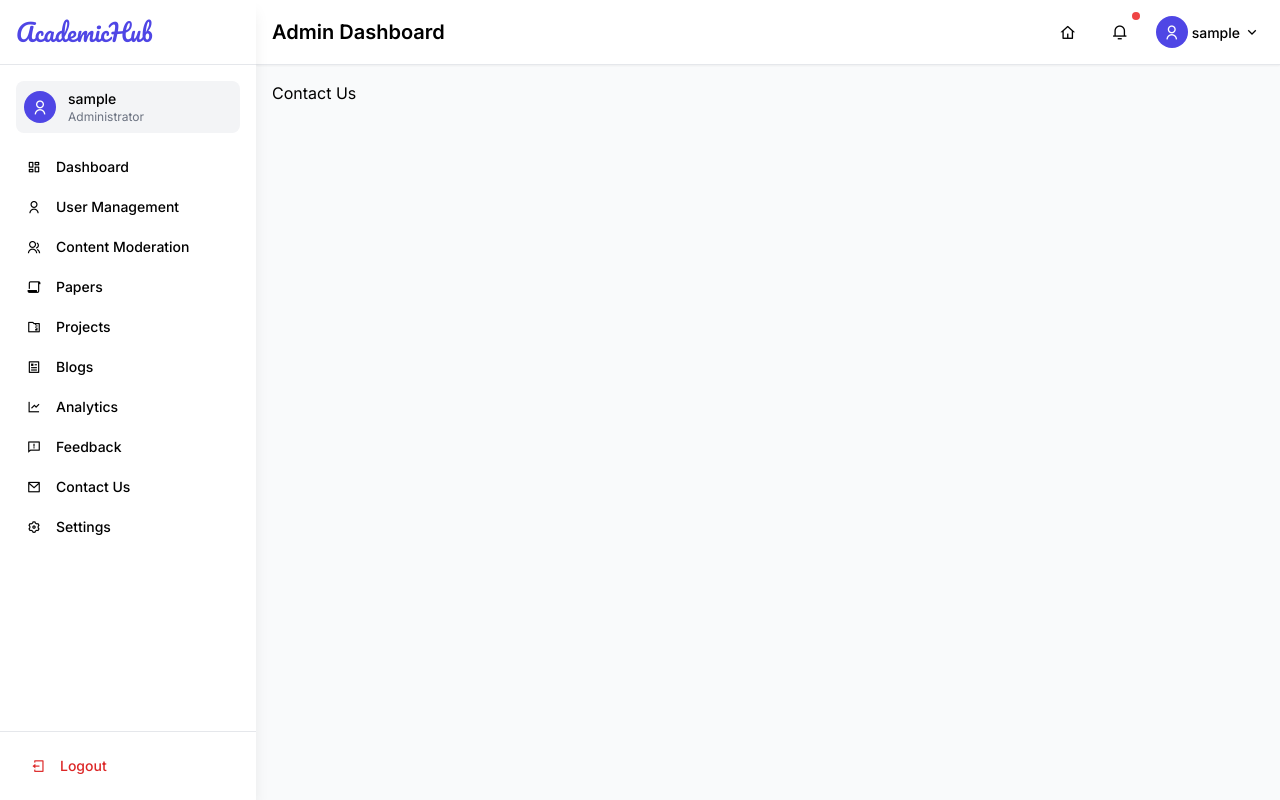
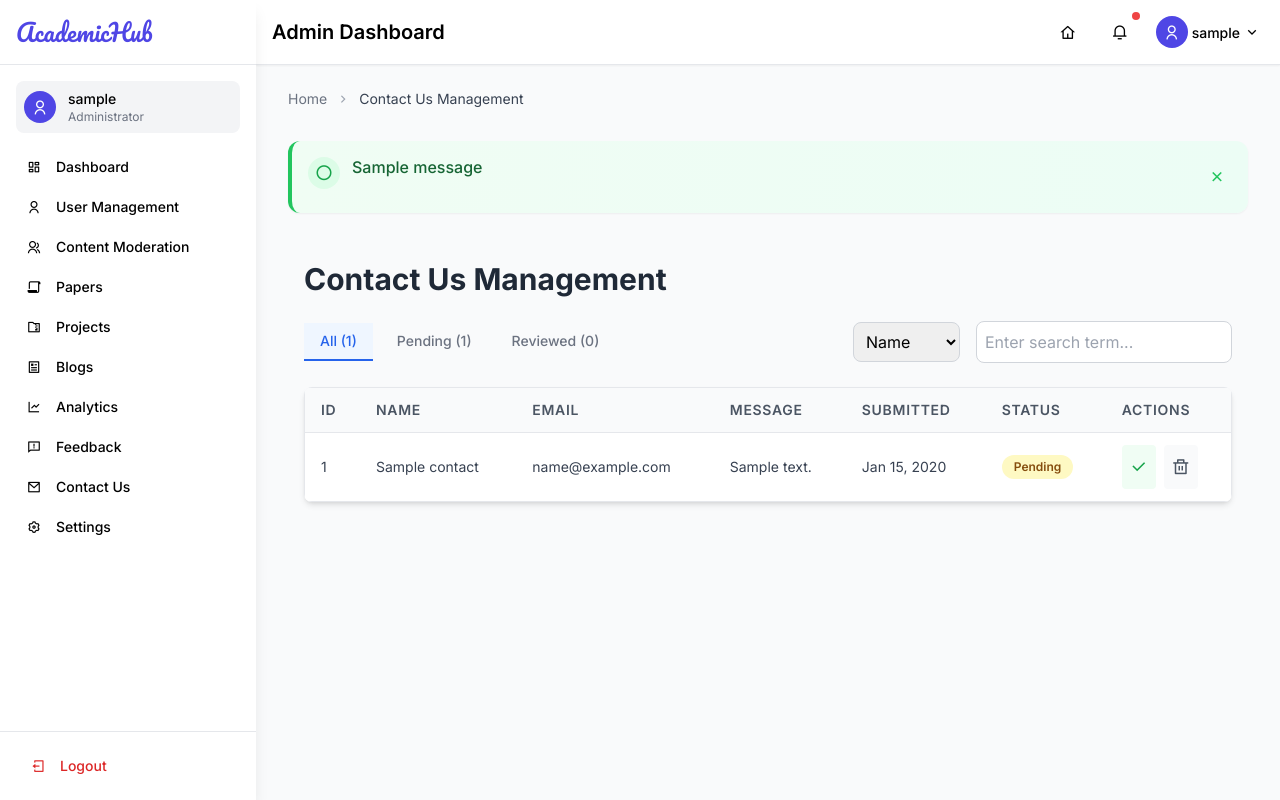
Before and after one commit to keyurbhatiya/Academichub, a Django app: page /admin/contact-us/ in a window 1280 px wide. Run offline with Django 4.2, Linux system fonts and the light colour scheme; a user stored in the database is signed in; tables that the repository leaves empty hold one stand-in row (values such as "Sample post"); one stand-in notice (Sample message) is shown; some libraries are stand-ins or nearby versions.

Commit message:
Add dashboard, feedback management, and settings templates with responsive design and interactive features
- Implemented a comprehensive dashboard layout with quick actions, summary cards, and charts for data visualization.
- Created a feedback management page with filtering options and action buttons for reviewing and deleting feedback.
- Developed a settings page for managing website configurations, including website name, contact email, and user registration options.
- Enhanced user experience with dynamic messages and improved accessibility features across all templates.

```diff
--- a/academichub/urls.py
+++ b/academichub/urls.py
@@ -22,7 +22,10 @@ urlpatterns = [
     path('admin/papers/upload/', views.upload_old_paper, name='admin_upload_old_paper'),
     path('admin/analytics/', views.analytics, name='analytics'),
     path('admin/settings/', views.settings, name='settings'),
-    path('admin/contact-us/', views.admin_ontact_us, name='contact_us'),
+    path('admin/contact-us/', views.admin_contact_us, name='admin_contact_us'),
+    path('admin/contact-us/delete/<int:contact_id>/', views.admin_delete_contact, name='admin_delete_contact'),
+    path('admin/feedback/', views.admin_feedback, name='admin_feedback'),
+    path('admin/feedback/delete/<int:feedback_id>/', views.admin_delete_feedback, name='admin_delete_feedback'),
     path('admin/projects/upload/', views.upload_project, name='admin_upload_project'),
     path('admin/projects/delete/<int:project_id>/', views.admin_delete_project, name='admin_delete_project'),
 
--- a/core/forms.py
+++ b/core/forms.py
@@ -1,7 +1,7 @@
 from django import forms
 from django.contrib.auth.forms import UserCreationForm
 from django.contrib.auth.models import User
-from .models import OldPaper, Project, Blog, Contact, SiteSettings
+from .models import OldPaper, Project, Blog, Contact, SiteSettings, Feedback
 
 class RegisterForm(UserCreationForm):
     email = forms.EmailField(required=True)
@@ -46,7 +46,10 @@ class ContactForm(forms.ModelForm):
         model = Contact
         fields = ['name', 'email', 'message']
 
-class FeedbackForm(forms.Form):
-    name = forms.CharField(max_length=100)
-    email = forms.EmailField()
-    message = forms.CharField(widget=forms.Textarea)
+class FeedbackForm(forms.ModelForm):
+    class Meta:
+        model = Feedback
+        fields = ['message']
+        widgets = {
+            'message': forms.Textarea(attrs={'rows': 4, 'placeholder': 'Enter your feedback'})
+        }
--- a/core/views.py
+++ b/core/views.py
@@ -1,8 +1,8 @@
 from django.shortcuts import render, redirect, get_object_or_404
 from django.contrib.auth import login, logout
 from django.contrib.auth.decorators import login_required, user_passes_test
-from .forms import RegisterForm, OldPaperForm, ProjectForm, BlogForm, ContactForm, FeedbackForm
-from .models import OldPaper, Project, Blog, SiteSettings,  Comment
+from .forms import RegisterForm, OldPaperForm, ProjectForm, BlogForm, ContactForm, FeedbackForm, Feedback
+from .models import OldPaper, Project, Blog, SiteSettings,  Comment,Contact
 from django.contrib.auth.models import User
 from django.contrib import messages
 from .forms import ContentModerationForm
@@ -148,7 +148,7 @@ def contact_us(request):
         form = ContactForm(request.POST)
         if form.is_valid():
             form.save()
-            messages.success(request, 'Your message has been sent successfully!')
+            messages.success(request, 'Thank you for your message! We will get back to you soon.')
             return redirect('contact')
     else:
         form = ContactForm()
@@ -156,11 +156,16 @@ def contact_us(request):
 
 
 def feedback_view(request):
-    form = FeedbackForm(request.POST or None)
-    if request.method == 'POST' and form.is_valid():
-        # You could save to a model or send an email here
-        messages.success(request, "Thank you for your feedback!")
-        return redirect('feedback')
+    if request.method == 'POST':
+        form = FeedbackForm(request.POST)
+        if form.is_valid():
+            feedback = form.save(commit=False)
+            feedback.user = request.user if request.user.is_authenticated else None
+            feedback.save()
+            messages.success(request, 'Thank you for your feedback!')
+            return redirect('feedback')
+    else:
+        form = FeedbackForm()
     return render(request, 'core/feedback/feedback.html', {'form': form})
 
 def community_guidelines(request):
@@ -400,7 +405,7 @@ def admin_dashboard(request):
         'user_data': json.dumps(user_data),
         'distribution_data': json.dumps(distribution_data),
     }
-    return render(request, 'admin/dashboard.html', context)
+    return render(request, 'admin/dashboard/dashboard.html', context)
 
 @login_required
 def admin_users(request):
@@ -704,7 +709,7 @@ def Content_Moderation(request):
     page_number = request.GET.get('page')
     page_obj = paginator.get_page(page_number)
 
-    return render(request, 'admin/content_moderation.html', {
+    return render(request, 'admin/content_moderation/content_moderation.html', {
         'form': form,
         'contents': page_obj,
         'page_obj': page_obj,
@@ -858,7 +863,7 @@ def analytics(request):
         'user_roles_data': json.dumps(user_roles_data),
     }
 
-    return render(request, 'admin/analytics.html', context)
+    return render(request, 'admin/analytics/analytics.html', context)
 
 def settings(request):
     settings_obj, created = SiteSettings.objects.get_or_create()
@@ -871,16 +876,100 @@ def settings(request):
         messages.success(request, 'Settings updated successfully.')
         return redirect('settings')
     context = {'settings': settings_obj}
-    return render(request, 'admin/settings.html', context)
-
-
+    return render(request, 'admin/settings/settings.html', context)
 
 
 # admin contact us view
+
 @login_required
 @user_passes_test(lambda u: u.is_superuser)
-def admin_ontact_us(request):
-    return render(request, 'admin/contact_us.html', {
-        'contact_form': ContactForm(),
-        'feedback_form': FeedbackForm(),
-    })
+def admin_contact_us(request):
+    if request.method == 'POST':
+        contact_id = request.POST.get('contact_id')
+        action = request.POST.get('action')
+        contact = get_object_or_404(Contact, id=contact_id)
+
+        if action == 'review':
+            try:
+                contact.status = 'Reviewed'
+                contact.save()
+                messages.success(request, f'Contact message ID {contact.id} marked as Reviewed.')
+            except Exception as e:
+                messages.error(request, f'Error updating contact message: {str(e)}')
+            return redirect('admin_contact_us')
+
+    contact_list = Contact.objects.all().order_by('-created_at')
+    contact_count = contact_list.count()
+    pending_count = contact_list.filter(status='Pending').count()
+    reviewed_count = contact_list.filter(status='Reviewed').count()
+
+    context = {
+        'contact_list': contact_list,
+        'contact_count': contact_count,
+        'pending_count': pending_count,
+        'reviewed_count': reviewed_count,
+    }
+    return render(request, 'admin/contact_us/contact_us.html', context)
+
+@login_required
+@user_passes_test(lambda u: u.is_superuser)
+def admin_delete_contact(request, contact_id):
+    if request.method == 'POST':
+        contact = get_object_or_404(Contact, id=contact_id)
+        try:
+            contact_id = contact.id
+            contact.delete()
+            messages.success(request, f'Contact message ID {contact_id} deleted successfully.')
+        except Exception as e:
+            messages.error(request, f'Error deleting contact message: {str(e)}')
+        return redirect('admin_contact_us')
+    else:
+        messages.error(request, 'Invalid request method.')
+        return redirect('admin_contact_us')
+
+
+@login_required
+@user_passes_test(lambda u: u.is_superuser)
+def admin_feedback(request):
+    if request.method == 'POST':
+        feedback_id = request.POST.get('feedback_id')
+        action = request.POST.get('action')
+        feedback = get_object_or_404(Feedback, id=feedback_id)
+
+        if action == 'review':
+            try:
+                feedback.status = 'Reviewed'
+                feedback.save()
+                messages.success(request, f'Feedback ID {feedback.id} marked as Reviewed.')
+            except Exception as e:
+                messages.error(request, f'Error updating feedback: {str(e)}')
+            return redirect('admin_feedback')
+
+    feedback_list = Feedback.objects.all().order_by('-created_at')
+    feedback_count = feedback_list.count()
+    pending_count = feedback_list.filter(status='Pending').count()
+    reviewed_count = feedback_list.filter(status='Reviewed').count()
+
+    context = {
+        'feedback_list': feedback_list,
+        'feedback_count': feedback_count,
+        'pending_count': pending_count,
+        'reviewed_count': reviewed_count,
+    }
+    return render(request, 'admin/feedback/feedback.html', context)
+
+@login_required
+@user_passes_test(lambda u: u.is_superuser)
+def admin_delete_feedback(request, feedback_id):
+    if request.method == 'POST':
+        feedback = get_object_or_404(Feedback, id=feedback_id)
+        try:
+            feedback_id = feedback.id
+            feedback.delete()
+            messages.success(request, f'Feedback ID {feedback_id} deleted successfully.')
+        except Exception as e:
+            messages.error(request, f'Error deleting feedback: {str(e)}')
+        return redirect('admin_feedback')
+    else:
+        messages.error(request, 'Invalid request method.')
+        return redirect('admin_feedback')
--- a/templates/admin/contact_us.html
+++ /dev/null
@@ -1,8 +0,0 @@
-{% extends 'admin/base.html' %}
-{% load static %}
-
-{% block content %}
-
-<h1>Contact Us</h1>
-
-{% endblock %}
--- /dev/null
+++ b/templates/admin/contact_us/contact_us.html
@@ -0,0 +1,201 @@
+{% extends 'admin/base.html' %}
+
+{% block title %}Contact Us Management | AcademicHub{% endblock %}
+
+{% block content %}
+<!-- Breadcrumb -->
+<div class="px-4 py-2 bg-gray-50 text-sm">
+    <div class="flex items-center space-x-2">
+        <a href="{% url 'admin_dashboard' %}" class="text-gray-500 hover:text-blue-600">Home</a>
+        <div class="w-4 h-4 flex items-center justify-center text-gray-400">
+            <i class="ri-arrow-right-s-line"></i>
+        </div>
+        <span class="text-gray-700">Contact Us Management</span>
+    </div>
+</div>
+
+<!-- Messages -->
+{% if messages %}
+<div class="mx-4 my-6 space-y-3">
+    {% for message in messages %}
+    <div class="relative p-4 rounded-xl border-l-4 shadow-sm transition-all duration-300 hover:shadow-md
+        {% if message.tags == 'success' %}bg-gradient-to-r from-green-50 to-emerald-50 border-green-500 text-green-800
+        {% elif message.tags == 'error' %}bg-gradient-to-r from-red-50 to-rose-50 border-red-500 text-red-800
+        {% elif message.tags == 'warning' %}bg-gradient-to-r from-yellow-50 to-amber-50 border-yellow-500 text-yellow-800
+        {% else %}bg-gradient-to-r from-blue-50 to-indigo-50 border-blue-500 text-blue-800{% endif %}">
+        <div class="flex items-start">
+            <div class="flex-shrink-0 mr-3">
+                <div class="w-8 h-8 rounded-full flex items-center justify-center
+                    {% if message.tags == 'success' %}bg-green-100
+                    {% elif message.tags == 'error' %}bg-red-100
+                    {% elif message.tags == 'warning' %}bg-yellow-100
+                    {% else %}bg-blue-100{% endif %}">
+                    <i class="{% if message.tags == 'success' %}ri-check-circle-fill text-green-600
+                        {% elif message.tags == 'error' %}ri-error-warning-fill text-red-600
+                        {% elif message.tags == 'warning' %}ri-alert-fill text-yellow-600
+                        {% else %}ri-information-fill text-blue-600{% endif %} text-lg" aria-hidden="true"></i>
+                </div>
+            </div>
+            <div class="flex-1 min-w-0">
+                <p class="font-medium leading-5">{{ message }}</p>
+            </div>
+            <div class="flex-shrink-0 ml-4">
+                <button type="button" class="inline-flex rounded-md p-1.5 focus:outline-none focus:ring-2 focus:ring-offset-2
+                    {% if message.tags == 'success' %}text-green-500 hover:bg-green-100 focus:ring-green-500
+                    {% elif message.tags == 'error' %}text-red-500 hover:bg-red-100 focus:ring-red-500
+                    {% elif message.tags == 'warning' %}text-yellow-500 hover:bg-yellow-100 focus:ring-yellow-500
+                    {% else %}text-blue-500 hover:bg-blue-100 focus:ring-blue-500{% endif %} transition-colors duration-200"
+                    onclick="this.closest('.relative').remove()">
+                    <span class="sr-only">Dismiss</span>
+                    <i class="ri-close-line text-lg" aria-hidden="true"></i>
+                </button>
+            </div>
+        </div>
+    </div>
+    {% endfor %}
+</div>
+{% endif %}
+
+<!-- Contact Us Management Section -->
+<div class="container mx-auto px-4 sm:px-6 lg:px-8 py-6">
+    <h1 class="text-2xl sm:text-3xl font-bold text-gray-800 mb-6">Contact Us Management</h1>
+
+    <div class="mb-6 flex flex-col sm:flex-row sm:items-center sm:justify-between gap-4">
+        <div class="flex flex-wrap gap-2">
+            <button data-status="all" class="status-filter px-4 py-2 text-sm font-medium border-b-2 border-blue-600 text-blue-600 bg-blue-50 hover:bg-blue-100 transition-colors">All ({{ contact_count }})</button>
+            <button data-status="pending" class="status-filter px-4 py-2 text-sm font-medium border-b-2 border-transparent text-gray-500 hover:text-gray-700 hover:bg-gray-50 transition-colors">Pending ({{ pending_count }})</button>
+            <button data-status="reviewed" class="status-filter px-4 py-2 text-sm font-medium border-b-2 border-transparent text-gray-500 hover:text-gray-700 hover:bg-gray-50 transition-colors">Reviewed ({{ reviewed_count }})</button>
+        </div>
+        <div class="flex flex-col sm:flex-row items-center gap-4 w-full sm:w-auto">
+            <select id="filter-type" class="border border-gray-300 rounded-lg p-2 focus:ring-2 focus:ring-blue-500 focus:outline-none w-full sm:w-auto">
+                <option value="name">Name</option>
+                <option value="email">Email</option>
+                <option value="message">Message</option>
+                <option value="status">Status</option>
+            </select>
+            <input type="text" id="filter-input" placeholder="Enter search term..."
+                class="border border-gray-300 rounded-lg p-2 focus:ring-2 focus:ring-blue-500 focus:outline-none w-full sm:w-64">
+        </div>
+    </div>
+
+    <div class="overflow-x-auto shadow-md rounded-lg">
+        <table class="min-w-full bg-white border border-gray-200">
+            <thead class="bg-gray-100">
+                <tr>
+                    <th class="px-4 py-3 text-left text-xs sm:text-sm font-semibold text-gray-600 uppercase tracking-wider">ID</th>
+                    <th class="px-4 py-3 text-left text-xs sm:text-sm font-semibold text-gray-600 uppercase tracking-wider">Name</th>
+                    <th class="px-4 py-3 text-left text-xs sm:text-sm font-semibold text-gray-600 uppercase tracking-wider">Email</th>
+                    <th class="px-4 py-3 text-left text-xs sm:text-sm font-semibold text-gray-600 uppercase tracking-wider">Message</th>
+                    <th class="px-4 py-3 text-left text-xs sm:text-sm font-semibold text-gray-600 uppercase tracking-wider">Submitted</th>
+                    <th class="px-4 py-3 text-left text-xs sm:text-sm font-semibold text-gray-600 uppercase tracking-wider">Status</th>
+                    <th class="px-4 py-3 text-left text-xs sm:text-sm font-semibold text-gray-600 uppercase tracking-wider">Actions</th>
+                </tr>
+            </thead>
+            <tbody class="divide-y divide-gray-200">
+                {% for contact in contact_list %}
+                <tr class="hover:bg-gray-50 transition-colors">
+                    <td class="px-4 py-3 text-sm text-gray-700">{{ contact.id }}</td>
+                    <td class="px-4 py-3 text-sm text-gray-700 truncate max-w-xs">{{ contact.name }}</td>
+                    <td class="px-4 py-3 text-sm text-gray-700 truncate max-w-xs">{{ contact.email }}</td>
+                    <td class="px-4 py-3 text-sm text-gray-700 truncate max-w-md">{{ contact.message|truncatechars:100 }}</td>
+                    <td class="px-4 py-3 text-sm text-gray-700">{{ contact.created_at|date:"M d, Y" }}</td>
+                    <td class="px-4 py-3 text-sm">
+                        <span class="inline-flex px-3 py-1 text-xs font-semibold rounded-full
+                            {% if contact.status == 'Pending' %}text-yellow-800 bg-yellow-100
+                            {% elif contact.status == 'Reviewed' %}text-green-800 bg-green-100
+                            {% else %}text-gray-800 bg-gray-100{% endif %}">
+                            {{ contact.status }}
+                        </span>
+                    </td>
+                    <td class="px-4 py-3 text-sm">
+                        <div class="flex space-x-2">
+                            {% if contact.status != 'Reviewed' %}
+                            <form method="post" action="{% url 'admin_contact_us' %}">
+                                {% csrf_token %}
+                                <input type="hidden" name="contact_id" value="{{ contact.id }}">
+                                <input type="hidden" name="action" value="review">
+                                <button type="submit" class="p-2 text-green-600 bg-green-50 rounded hover:bg-green-100 transition-colors" title="Mark as Reviewed">
+                                    <i class="ri-check-line text-lg"></i>
+                                </button>
+                            </form>
+                            {% endif %}
+                            <form method="post" action="{% url 'admin_delete_contact' contact.id %}">
+                                {% csrf_token %}
+                                <button type="submit" class="p-2 text-gray-600 bg-gray-50 rounded hover:bg-gray-100 transition-colors" title="Delete"
+                                        onclick="return confirm('Are you sure you want to delete this contact message?');">
+                                    <i class="ri-delete-bin-line text-lg"></i>
+                                </button>
+                            </form>
+                        </div>
+                    </td>
+                </tr>
+                {% empty %}
+                <tr>
+                    <td colspan="7" class="text-center px-4 py-3 text-gray-500">No contact messages found.</td>
+                </tr>
+                {% endfor %}
+            </tbody>
+        </table>
+    </div>
+</div>
+
+<!-- JavaScript for Filtering -->
+<script>
+document.addEventListener('DOMContentLoaded', function () {
+    const statusFilters = document.querySelectorAll('.status-filter');
+    const filterType = document.getElementById('filter-type');
+    const filterInput = document.getElementById('filter-input');
+
+    statusFilters.forEach(button => {
+        button.addEventListener('click', function () {
+            statusFilters.forEach(btn => {
+                btn.classList.remove('border-blue-600', 'text-blue-600', 'bg-blue-50');
+                btn.classList.add('border-transparent', 'text-gray-500');
+            });
+            this.classList.remove('border-transparent', 'text-gray-500');
+            this.classList.add('border-blue-600', 'text-blue-600', 'bg-blue-50');
+
+            const status = this.dataset.status;
+            filterTable(status, filterType.value, filterInput.value);
+        });
+    });
+
+    filterInput.addEventListener('input', function () {
+        const status = document.querySelector('.status-filter.border-blue-600').dataset.status;
+        filterTable(status, filterType.value, this.value);
+    });
+
+    filterType.addEventListener('change', function () {
+        const status = document.querySelector('.status-filter.border-blue-600').dataset.status;
+        filterTable(status, this.value, filterInput.value);
+    });
+
+    function filterTable(status, type, search) {
+        const rows = document.querySelectorAll('tbody tr');
+        rows.forEach(row => {
+            const name = row.cells[1].textContent.toLowerCase();
+            const email = row.cells[2].textContent.toLowerCase();
+            const message = row.cells[3].textContent.toLowerCase();
+            const statusCell = row.cells[5].textContent.toLowerCase();
+            const searchLower = search.toLowerCase();
+            const statusMatch = status === 'all' || statusCell === status;
+            let typeMatch = true;
+
+            if (search) {
+                if (type === 'name') {
+                    typeMatch = name.includes(searchLower);
+                } else if (type === 'email') {
+                    typeMatch = email.includes(searchLower);
+                } else if (type === 'message') {
+                    typeMatch = message.includes(searchLower);
+                } else if (type === 'status') {
+                    typeMatch = statusCell.includes(searchLower);
+                }
+            }
+
+            row.style.display = statusMatch && typeMatch ? '' : 'none';
+        });
+    }
+});
+</script>
+{% endblock %}
--- a/templates/admin/sidebar.html
+++ b/templates/admin/sidebar.html
@@ -73,13 +73,13 @@
                 </div>
                 <span>Analytics</span>
             </a>
-            <a href="{% url 'feedback' %}" class="sidebar-item {% if request.resolver_match.url_name == 'feedback' %}active{% endif %} flex items-center px-3 py-2 text-sm font-medium rounded-button hover:bg-gray-100">
+            <a href="{% url 'admin_feedback' %}" class="sidebar-item {% if request.resolver_match.url_name == 'feedback' %}active{% endif %} flex items-center px-3 py-2 text-sm font-medium rounded-button hover:bg-gray-100">
                 <div class="w-5 h-5 flex items-center justify-center mr-3">
                     <i class="ri-feedback-line"></i>
                 </div>
                 <span>Feedback</span>
             </a>
-            <a href="{% url 'contact_us'%}" class="sidebar-item {% if request.resolver_match.url_name == 'contact-us' %}active{% endif %} flex items-center px-3 py-2 text-sm font-medium rounded-button hover:bg-gray-100">
+            <a href="{% url 'admin_contact_us'%}" class="sidebar-item {% if request.resolver_match.url_name == 'contact-us' %}active{% endif %} flex items-center px-3 py-2 text-sm font-medium rounded-button hover:bg-gray-100">
                 <div class="w-5 h-5 flex items-center justify-center mr-3">
                     <i class="ri-mail-line"></i>
                 </div>
```
Also changed, not shown: core/models.py (+20 -2 lines), templates/admin/feedback/feedback.html (added, +195 -0 lines), core/migrations/0011_feedback.py (added), core/migrations/0012_contact_status_alter_contact_name.py (added), templates/admin/analytics/analytics.html (renamed from templates/admin/analytics.html), templates/admin/content_moderation/content_moderation.html (renamed from templates/admin/content_moderation.html), templates/admin/dashboard/admin_dashboard.html (renamed from templates/admin/admin_dashboard.html), templates/admin/dashboard/dashboard.html (renamed from templates/admin/dashboard.html), templates/admin/settings/settings.html (renamed from templates/admin/settings.html).
